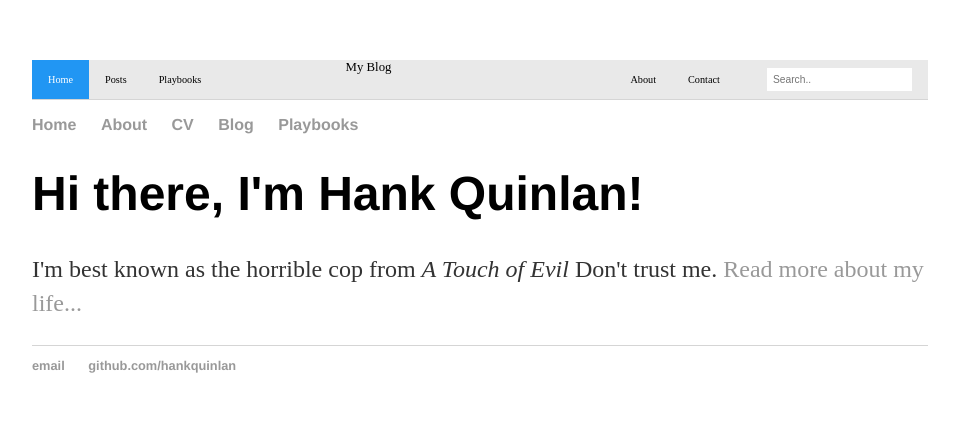
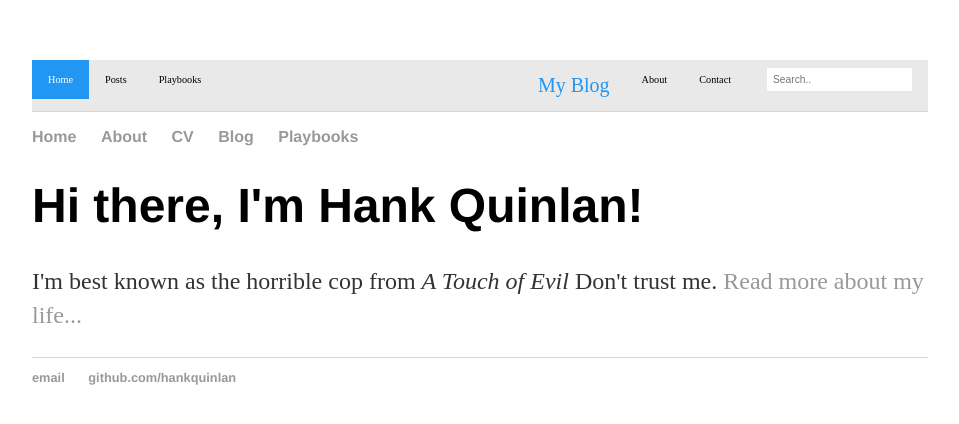
Before and after one commit to billparry99/billparry99.github.io, a Jekyll site: the page built from index.html, in a window 1280 px wide. Shown: the top 424 px of the page, without its empty margins (160-1119 px from the left). Built offline with Jekyll 4.4.1, drawn with Linux system fonts in a browser that asks for light colours.

Commit message:
Update main.css

```diff
--- a/css/main.css
+++ b/css/main.css
@@ -117,6 +117,13 @@ ul.posts li {
     flex: 30%; /* Set the width of this */
     overflow: hidden;
     background-color: #e9e9e9;
+    float: center;
+    display: block;
+    color: #2196F3 /* black */;
+    text-align: right;
+    padding: 14px 16px;
+    text-decoration: none;
+    font-size: 20px;
 }
 
 /* Style the links inside the navigation bar */
```
